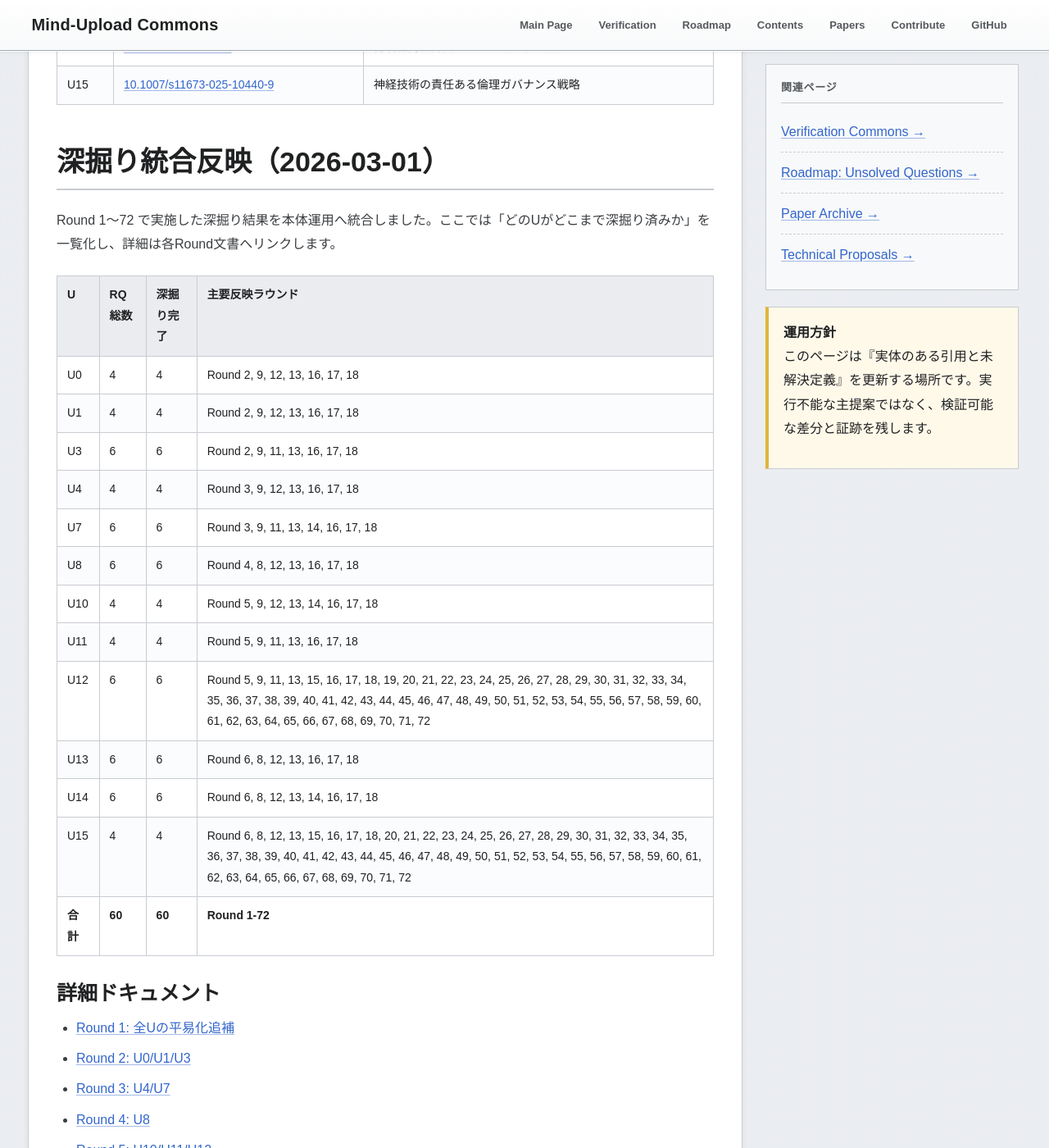
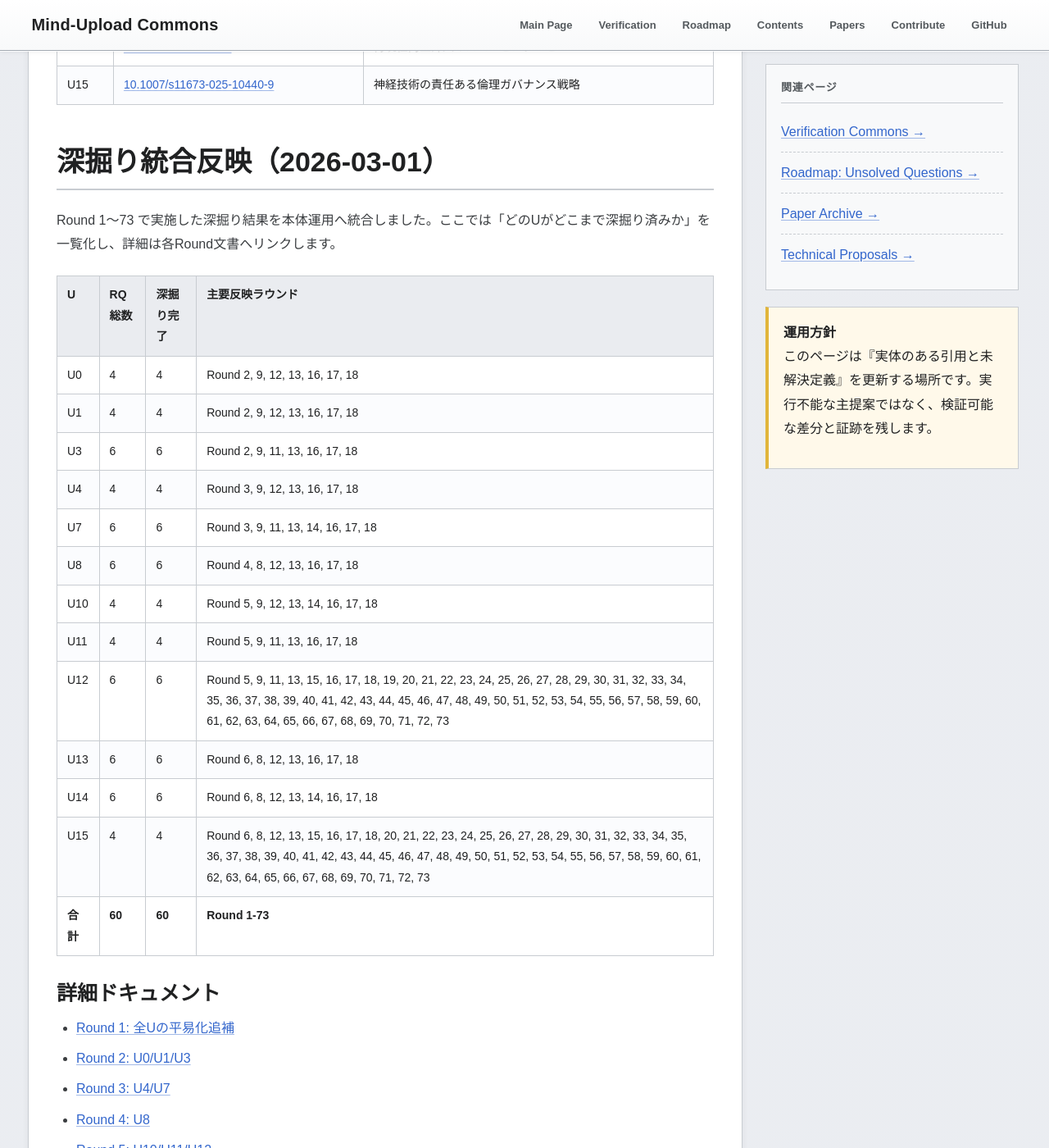
Before and after one commit to yasufumi-nakata/eegflow, a Jekyll site: the page built from research_harvest_50.md, in a window 1280 px wide and 1400 px high, scrolled down 6243 px. Shown: the whole window at 82% size. Built offline with Jekyll 4.4.1, drawn with Linux system fonts in a browser that asks for light colours; some of the changed text lies outside the part shown.

Commit message:
Add Round 73 reentry update propagation ledger and relink gate

```diff
--- a/research_harvest_50.md
+++ b/research_harvest_50.md
@@ -156,7 +156,7 @@
 <section class="section" id="deepening-integration-20260301">
 <h2 class="section-title">深掘り統合反映（2026-03-01）</h2>
 <p>
-Round 1〜72 で実施した深掘り結果を本体運用へ統合しました。ここでは「どのUがどこまで深掘り済みか」を一覧化し、詳細は各Round文書へリンクします。
+Round 1〜73 で実施した深掘り結果を本体運用へ統合しました。ここでは「どのUがどこまで深掘り済みか」を一覧化し、詳細は各Round文書へリンクします。
 </p>
 <table class="data-table">
 <thead><tr><th>U</th><th>RQ総数</th><th>深掘り完了</th><th>主要反映ラウンド</th></tr></thead><tbody>
@@ -168,11 +168,11 @@
 <tr><td>U8</td><td>6</td><td>6</td><td>Round 4, 8, 12, 13, 16, 17, 18</td></tr>
 <tr><td>U10</td><td>4</td><td>4</td><td>Round 5, 9, 12, 13, 14, 16, 17, 18</td></tr>
 <tr><td>U11</td><td>4</td><td>4</td><td>Round 5, 9, 11, 13, 16, 17, 18</td></tr>
-<tr><td>U12</td><td>6</td><td>6</td><td>Round 5, 9, 11, 13, 15, 16, 17, 18, 19, 20, 21, 22, 23, 24, 25, 26, 27, 28, 29, 30, 31, 32, 33, 34, 35, 36, 37, 38, 39, 40, 41, 42, 43, 44, 45, 46, 47, 48, 49, 50, 51, 52, 53, 54, 55, 56, 57, 58, 59, 60, 61, 62, 63, 64, 65, 66, 67, 68, 69, 70, 71, 72</td></tr>
+<tr><td>U12</td><td>6</td><td>6</td><td>Round 5, 9, 11, 13, 15, 16, 17, 18, 19, 20, 21, 22, 23, 24, 25, 26, 27, 28, 29, 30, 31, 32, 33, 34, 35, 36, 37, 38, 39, 40, 41, 42, 43, 44, 45, 46, 47, 48, 49, 50, 51, 52, 53, 54, 55, 56, 57, 58, 59, 60, 61, 62, 63, 64, 65, 66, 67, 68, 69, 70, 71, 72, 73</td></tr>
 <tr><td>U13</td><td>6</td><td>6</td><td>Round 6, 8, 12, 13, 16, 17, 18</td></tr>
 <tr><td>U14</td><td>6</td><td>6</td><td>Round 6, 8, 12, 13, 14, 16, 17, 18</td></tr>
-<tr><td>U15</td><td>4</td><td>4</td><td>Round 6, 8, 12, 13, 15, 16, 17, 18, 20, 21, 22, 23, 24, 25, 26, 27, 28, 29, 30, 31, 32, 33, 34, 35, 36, 37, 38, 39, 40, 41, 42, 43, 44, 45, 46, 47, 48, 49, 50, 51, 52, 53, 54, 55, 56, 57, 58, 59, 60, 61, 62, 63, 64, 65, 66, 67, 68, 69, 70, 71, 72</td></tr>
-<tr><td><strong>合計</strong></td><td><strong>60</strong></td><td><strong>60</strong></td><td><strong>Round 1-72</strong></td></tr>
+<tr><td>U15</td><td>4</td><td>4</td><td>Round 6, 8, 12, 13, 15, 16, 17, 18, 20, 21, 22, 23, 24, 25, 26, 27, 28, 29, 30, 31, 32, 33, 34, 35, 36, 37, 38, 39, 40, 41, 42, 43, 44, 45, 46, 47, 48, 49, 50, 51, 52, 53, 54, 55, 56, 57, 58, 59, 60, 61, 62, 63, 64, 65, 66, 67, 68, 69, 70, 71, 72, 73</td></tr>
+<tr><td><strong>合計</strong></td><td><strong>60</strong></td><td><strong>60</strong></td><td><strong>Round 1-73</strong></td></tr>
 </tbody></table>
 
 <h3>詳細ドキュメント</h3>
@@ -249,6 +249,7 @@
 <li><a href="research_deepening_round70_2026-03-01.html">Round 70: 再入実行パケットと再安定化復帰ゲート固定</a></li>
 <li><a href="research_deepening_round71_2026-03-01.html">Round 71: 再安定化確認台帳と再クローズ復帰監視固定</a></li>
 <li><a href="research_deepening_round72_2026-03-01.html">Round 72: 再入再接続チェックポイントと再開再入ゲート更新固定</a></li>
+<li><a href="research_deepening_round73_2026-03-01.html">Round 73: 再入更新伝播台帳と再入実行再接続ゲート固定</a></li>
 </ul>
 
 <h3>整合性監査（証跡）</h3>
@@ -680,6 +681,12 @@
 Round 72 の再入再接続チェックポイントと再開再入ゲート更新固定は
 <a href="automation/rq_regulation_reentry_reconnect_checkpoint_round72_2026-03-01.csv" target="_blank">rq_regulation_reentry_reconnect_checkpoint_round72_2026-03-01.csv</a>（問い別再入再接続チェックポイント）と
 <a href="automation/rq_regulation_reopen_reentry_gate_refresh_round72_2026-03-01.csv" target="_blank">rq_regulation_reopen_reentry_gate_refresh_round72_2026-03-01.csv</a>（問い別再開再入ゲート更新）
+に記録しています。
+</p>
+<p class="small">
+Round 73 の再入更新伝播台帳と再入実行再接続ゲート固定は
+<a href="automation/rq_regulation_reentry_update_propagation_ledger_round73_2026-03-01.csv" target="_blank">rq_regulation_reentry_update_propagation_ledger_round73_2026-03-01.csv</a>（問い別再入更新伝播台帳）と
+<a href="automation/rq_regulation_reentry_execution_relink_gate_round73_2026-03-01.csv" target="_blank">rq_regulation_reentry_execution_relink_gate_round73_2026-03-01.csv</a>（問い別再入実行再接続ゲート）
 に記録しています。
 </p>
 </section>
```
Also changed, not shown: automation/rq_regulation_reentry_execution_relink_gate_round73_2026-03-01.csv (added, +11 -0 lines), automation/rq_regulation_reentry_update_propagation_ledger_round73_2026-03-01.csv (added, +11 -0 lines), research_deepening_continue_guide_2026-03-01.md (+6 -2 lines), research_deepening_round73_2026-03-01.md (added, +64 -0 lines).
